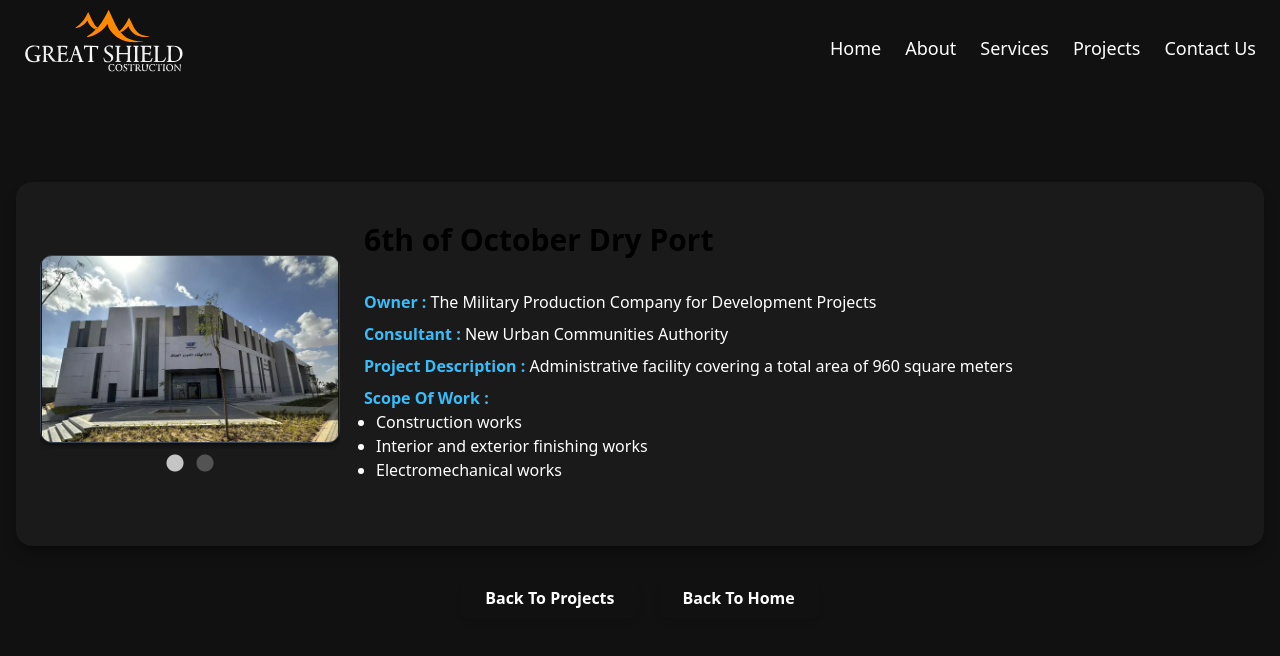
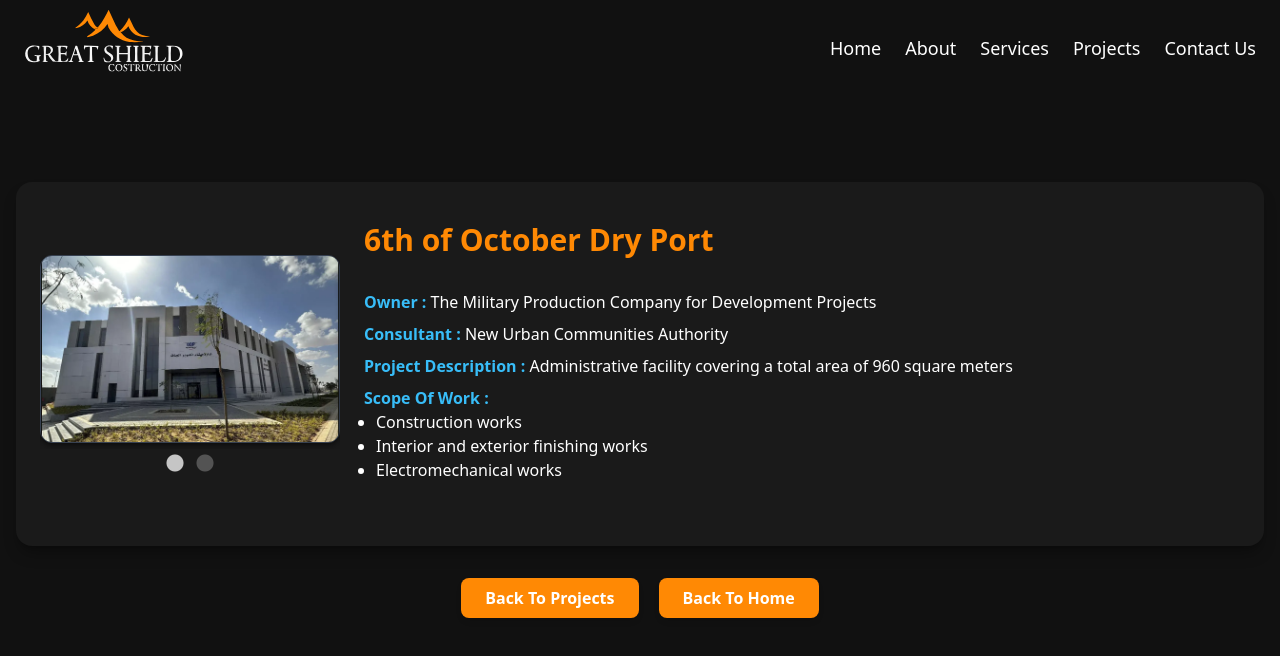
Before and after one commit to YehiaZakaria99/test-great-shield, a React (Vite) app: page /projectDetails/1 in a window 1280 px wide. Shown: the top 656 px of the page. Built offline with nearby package versions, Linux system fonts and the light colour scheme.

Commit message:
mainColor

```diff
--- a/src/Pages/ProjectDetails.jsx
+++ b/src/Pages/ProjectDetails.jsx
@@ -53,7 +53,7 @@ export default function ProjectDetails() {
               data-aos="fade-left"
             >
               <div className="my-4">
-                <h3 className="text-3xl font-bold text-(--main-color) mb-4">
+                <h3 className="text-3xl font-bold text-mainColor mb-4">
                   {projects[id].title}
                 </h3>
                 <div className="details text-white py-4">
@@ -106,13 +106,13 @@ export default function ProjectDetails() {
           <div className="mt-8 text-center">
             <Link
               to="/projects"
-              className="inline-block bg-(--main-color) hover:bg-orange-500 text-white font-semibold px-6 py-2 rounded-lg transition duration-300 shadow-md"
+              className="inline-block bg-mainColor hover:bg-orange-500 text-white font-semibold px-6 py-2 rounded-lg transition duration-300 shadow-md"
             >
               Back To Projects
             </Link>
             <HashLink
               smooth to="/#projects"
-              className="ms-5 inline-block bg-(--main-color) hover:bg-orange-500 text-white font-semibold px-6 py-2 rounded-lg transition duration-300 shadow-md"
+              className="ms-5 inline-block bg-mainColor hover:bg-orange-500 text-white font-semibold px-6 py-2 rounded-lg transition duration-300 shadow-md"
             >
               Back To Home
             </HashLink>
```
